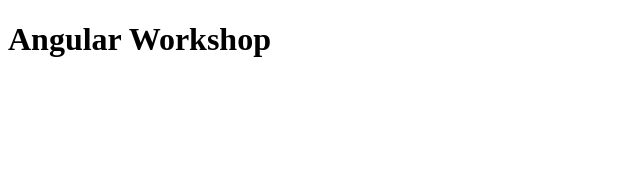
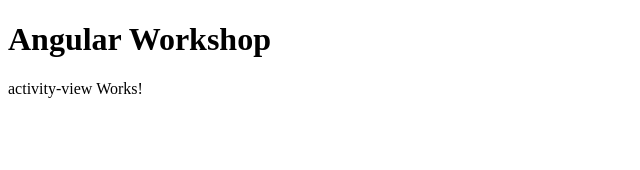
Before and after one commit to andrejvidic/advanced-angular-workshop, an Angular app: page / in a window 1280 px wide. Shown: the top 170 px of the page, without its empty margins (0-640 px from the left). Built offline with nearby package versions, Linux system fonts and the light colour scheme; no server answers.

Commit message:
activity-view: temporarily display the template to check it works

```diff
--- a/src/app/app.component.html
+++ b/src/app/app.component.html
@@ -2,3 +2,4 @@
   {{title}}
 </h1>
 <app-activity-list></app-activity-list>
+<app-activity-view></app-activity-view>
```
